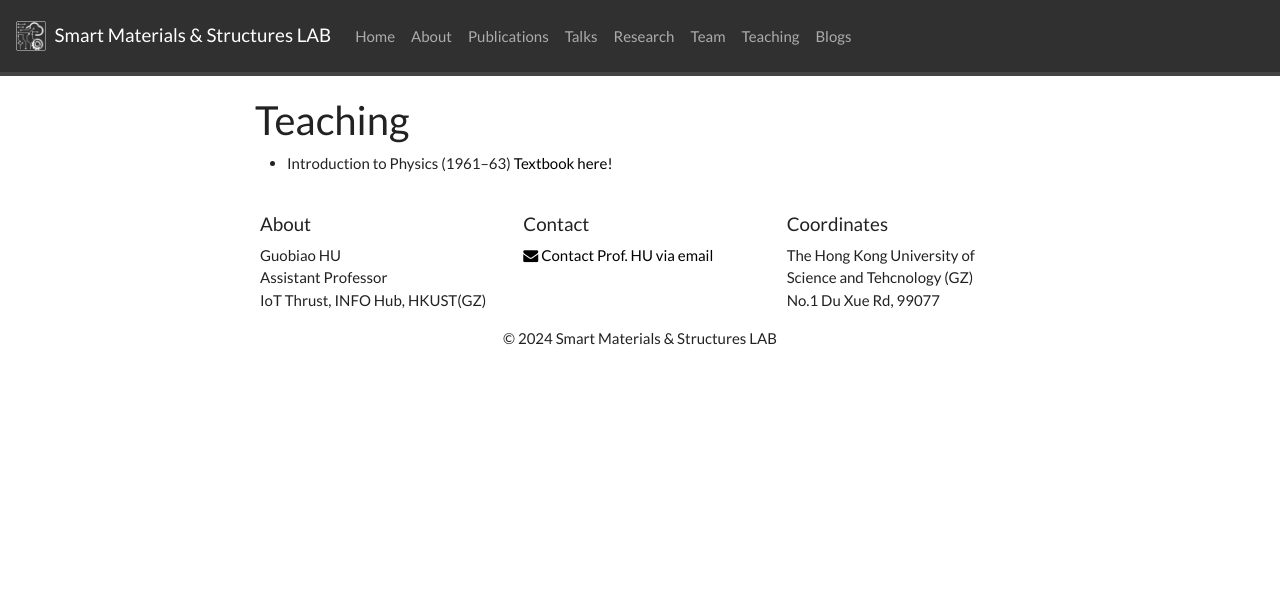
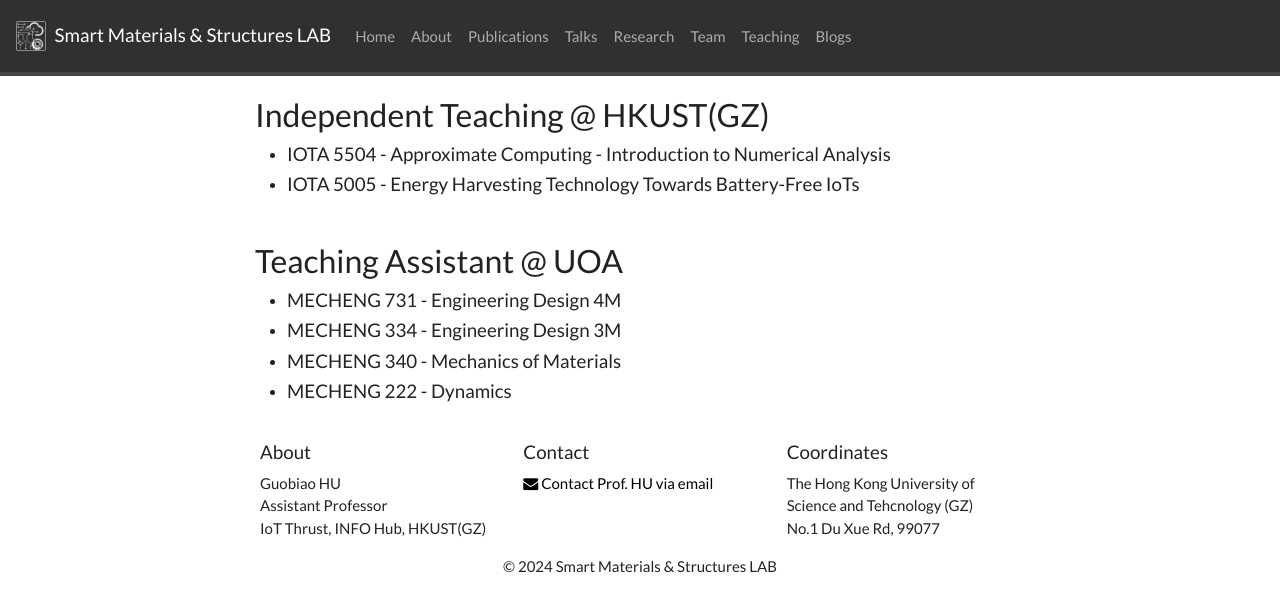
Before and after one commit to sms-lab/sms-lab.github.io, a Jekyll site: the page built from _pages/teaching.md, in a window 1280 px wide. Shown: the top 612 px of the page. Built offline with Jekyll 4.4.1, drawn with Linux system fonts in a browser that asks for light colours; nearby versions of some CDN libraries; a style sheet for code colours, icons or effects is not loaded.

Commit message:
Update teaching.md

```diff
--- a/_pages/teaching.md
+++ b/_pages/teaching.md
@@ -5,6 +5,14 @@ sitemap: false
 permalink: /teaching/
 ---
 
-## Teaching
+### Independent Teaching @ HKUST(GZ)
+<!-- * Introduction to Physics (1961--63) [Textbook here!](https://www.feynmanlectures.caltech.edu/)-->
+* <h5>IOTA 5504 - Approximate Computing - Introduction to Numerical Analysis</h5>
+* <h5>IOTA 5005 - Energy Harvesting Technology Towards Battery-Free IoTs</h5>
+<br>
 
-* Introduction to Physics (1961--63) [Textbook here!](https://www.feynmanlectures.caltech.edu/)
+### Teaching Assistant @ UOA
+* <h5>MECHENG 731 - Engineering Design 4M</h5>
+* <h5>MECHENG 334 - Engineering Design 3M</h5>
+* <h5>MECHENG 340 - Mechanics of Materials</h5>
+* <h5>MECHENG 222 - Dynamics</h5>
```
